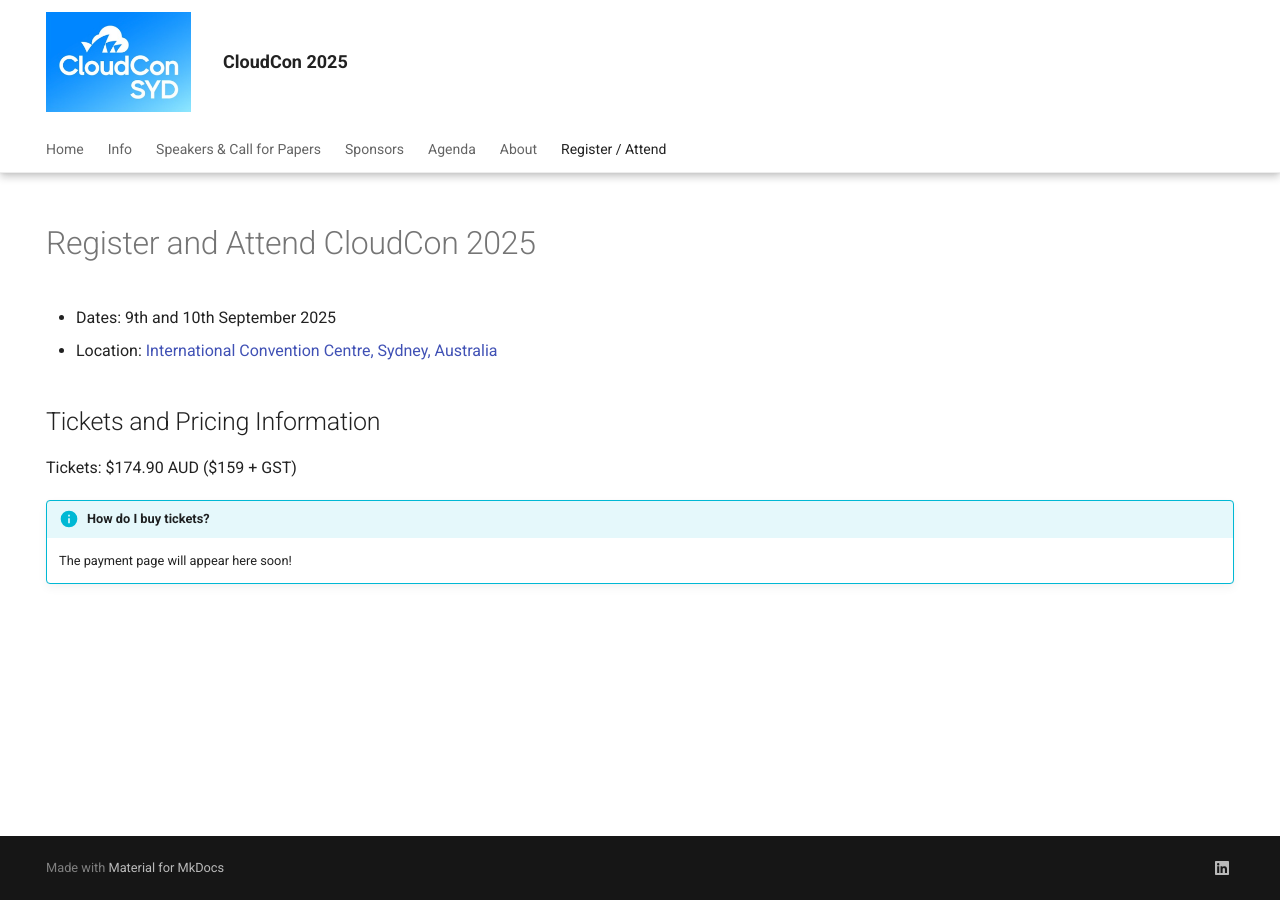
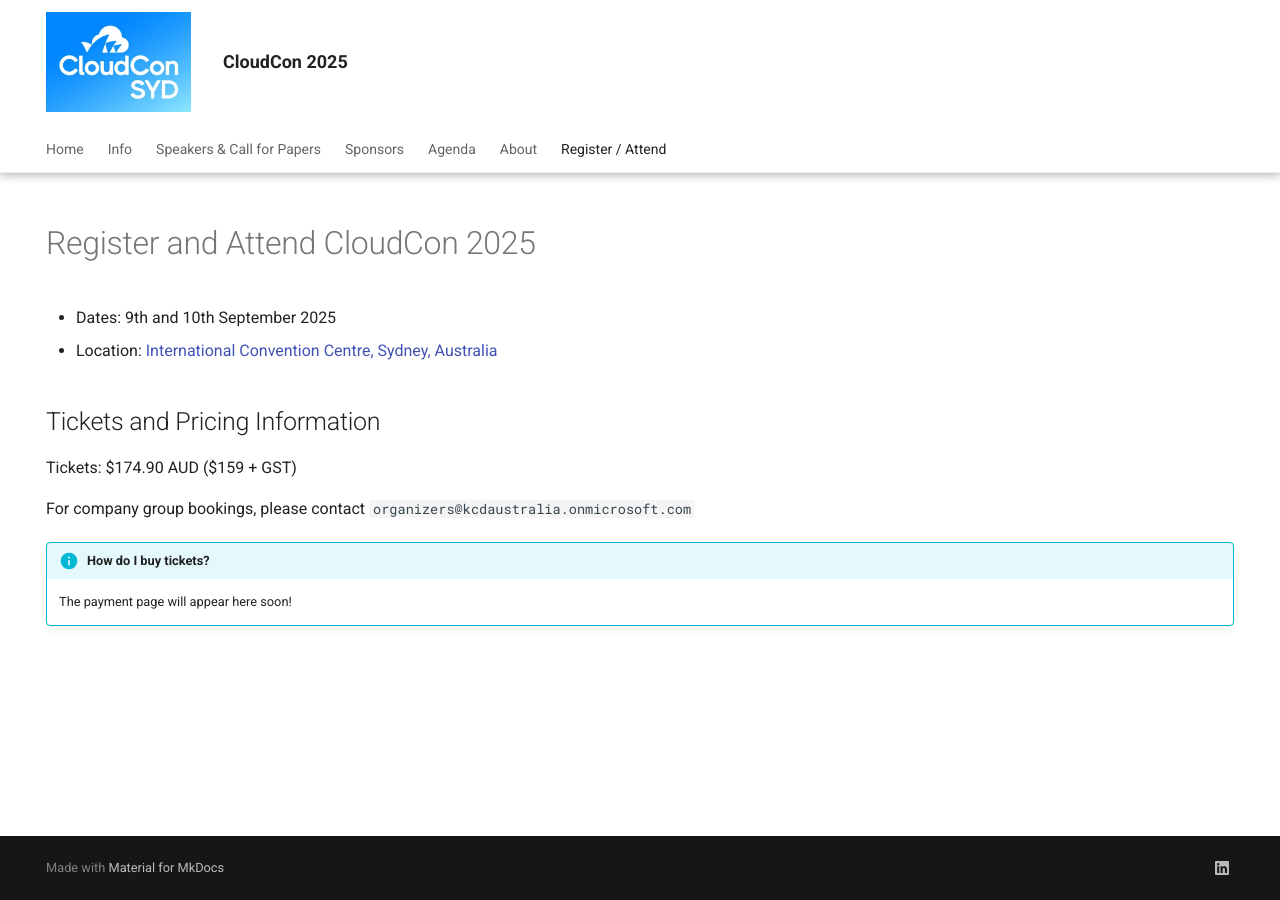
Before and after one commit to cloudconau/site, an MkDocs documentation site: the page built from docs/register.md, in a window 1280 px wide. Built offline with MkDocs 1.6.1 and Material for MkDocs 9.7.7, drawn with Linux system fonts in a browser that asks for light colours.

Commit message:
add group bookings

```diff
--- a/docs/register.md
+++ b/docs/register.md
@@ -17,5 +17,7 @@ hide:
 
 Tickets: $174.90 AUD ($159 + GST)
 
+For company group bookings, please contact `organizers@kcdaustralia.onmicrosoft.com`
+
 !!! info "How do I buy tickets?"
     The payment page will appear here soon!
```
